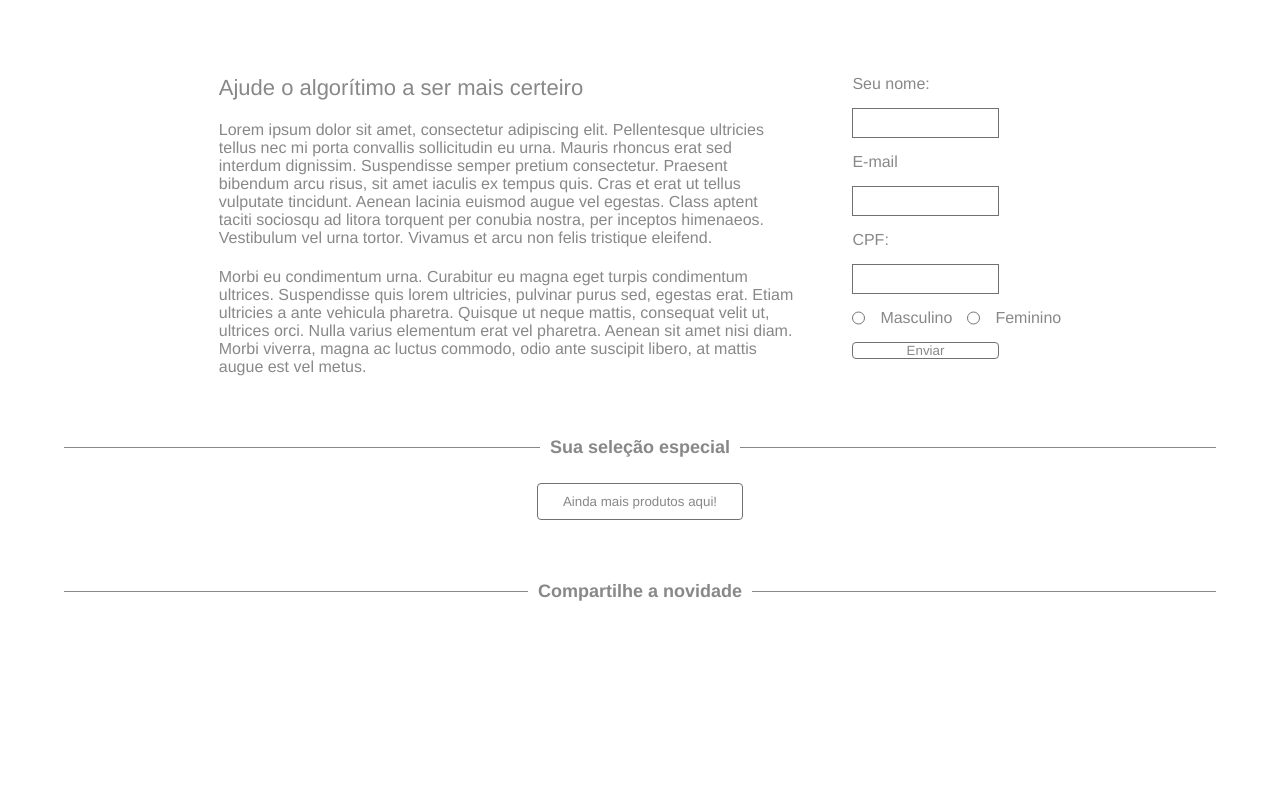
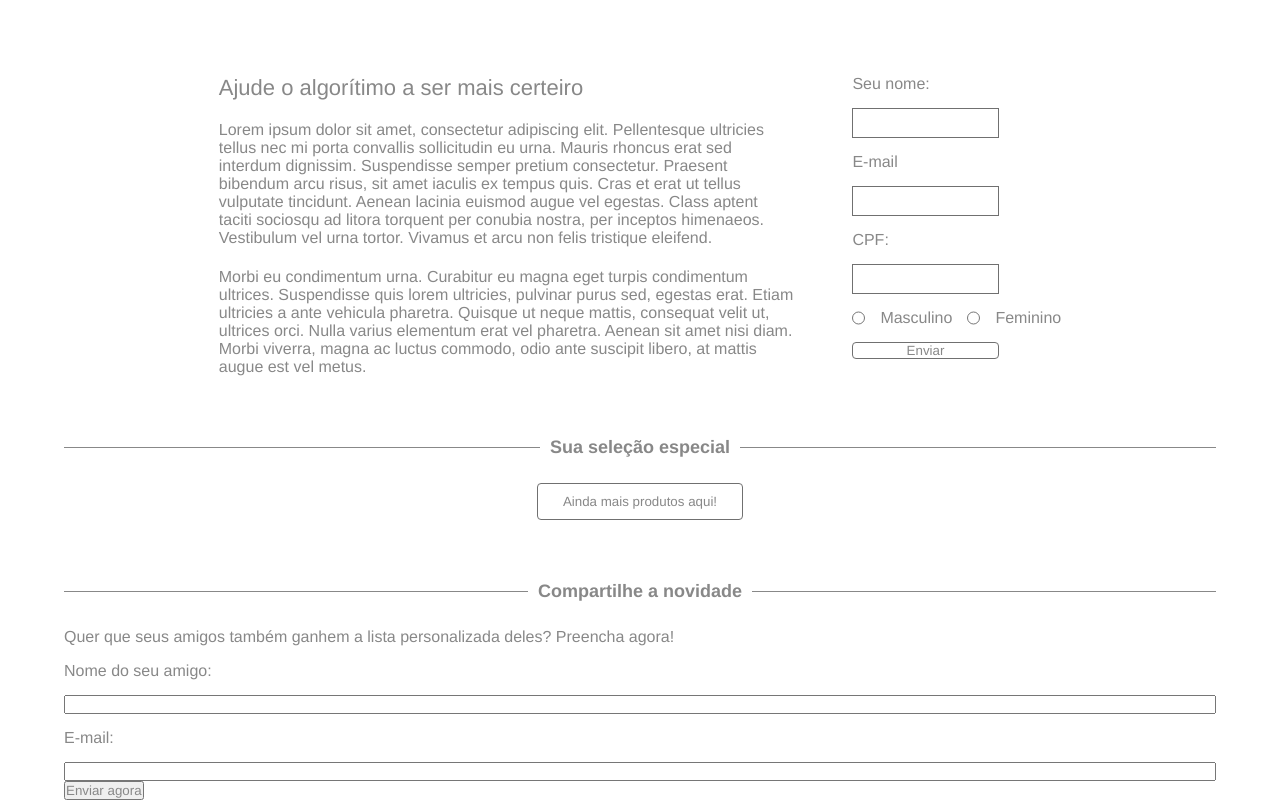
Before and after one commit to Julianaha/products-page, a React (Vite) app: page / in a window 1280 px wide. Shown: the part 300-1100 px from the top of the page. Before the commit the page ends 907 px from the top, so only its background shows below. Built offline with nearby package versions, Linux system fonts and the light colour scheme; no server answers.

Commit message:
feat: adiciona newsletter

```diff
--- /dev/null
+++ b/src/components/Newsletter/Newsletter.module.css
@@ -0,0 +1,3 @@
+.boxNew{
+    align-items: center;
+}
--- /dev/null
+++ b/src/components/Newsletter/index.jsx
@@ -0,0 +1,20 @@
+import styles from "./Newsletter.module.css";
+
+function Newsletter (){
+    return(
+        <section className={styles.boxNew}>
+            <p>Quer que seus amigos também ganhem a lista personalizada deles? Preencha agora!</p>
+            <div>
+            <form>
+                <label>Nome do seu amigo:</label>
+                <input></input>
+                <label>E-mail:</label>
+                <input></input>
+            </form>
+            </div>
+            <button>Enviar agora</button>
+        </section>
+    )
+}
+
+export default Newsletter
--- a/src/pages/Produto/index.jsx
+++ b/src/pages/Produto/index.jsx
@@ -2,6 +2,7 @@ import "./style.css";
 import Header from "../../components/Header";
 import Formulario from "../../components/Formulario";
 import Card from "../../components/Card";
+import Newsletter from "../../components/Newsletter";
 
 function Produto() {
   return (
@@ -47,6 +48,7 @@ function Produto() {
       <fieldset className="section">
           <legend>Compartilhe a novidade</legend>
         </fieldset>
+        <Newsletter></Newsletter>
       </main>
     </>
   );
```
